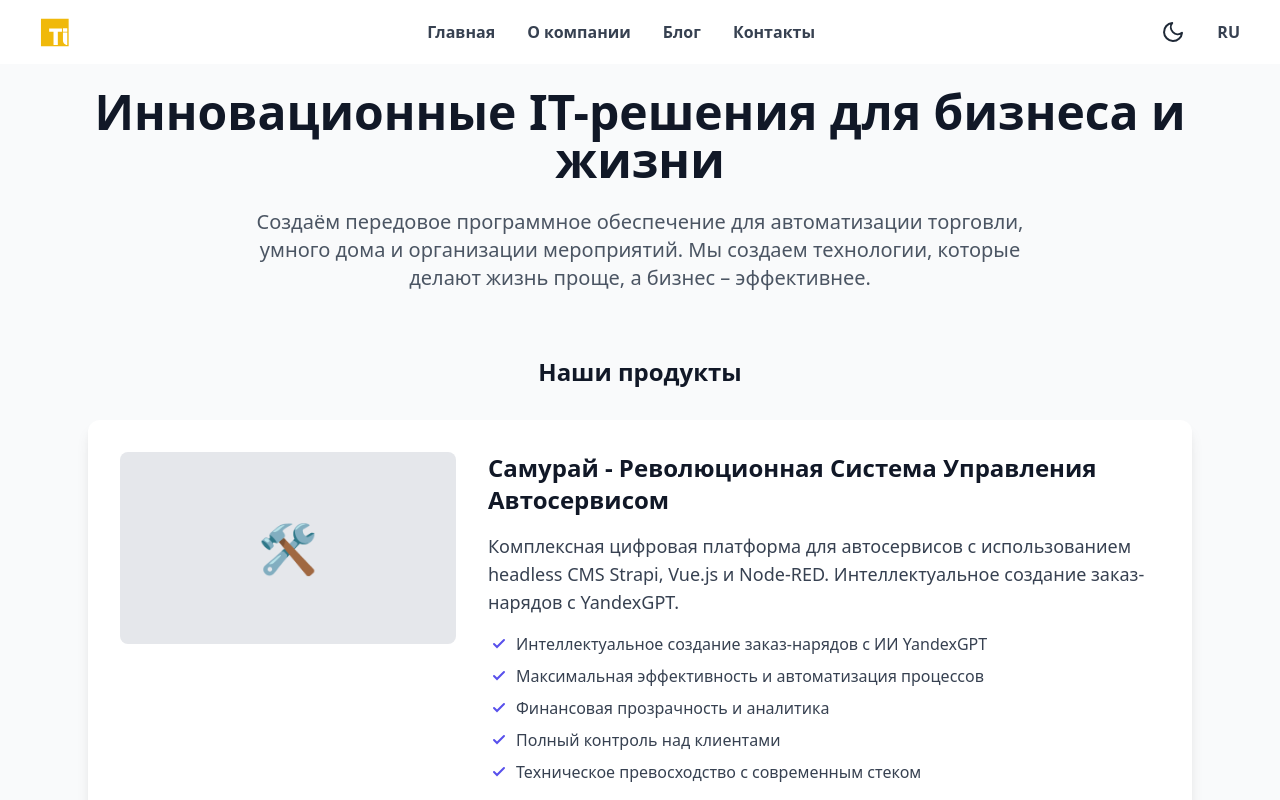
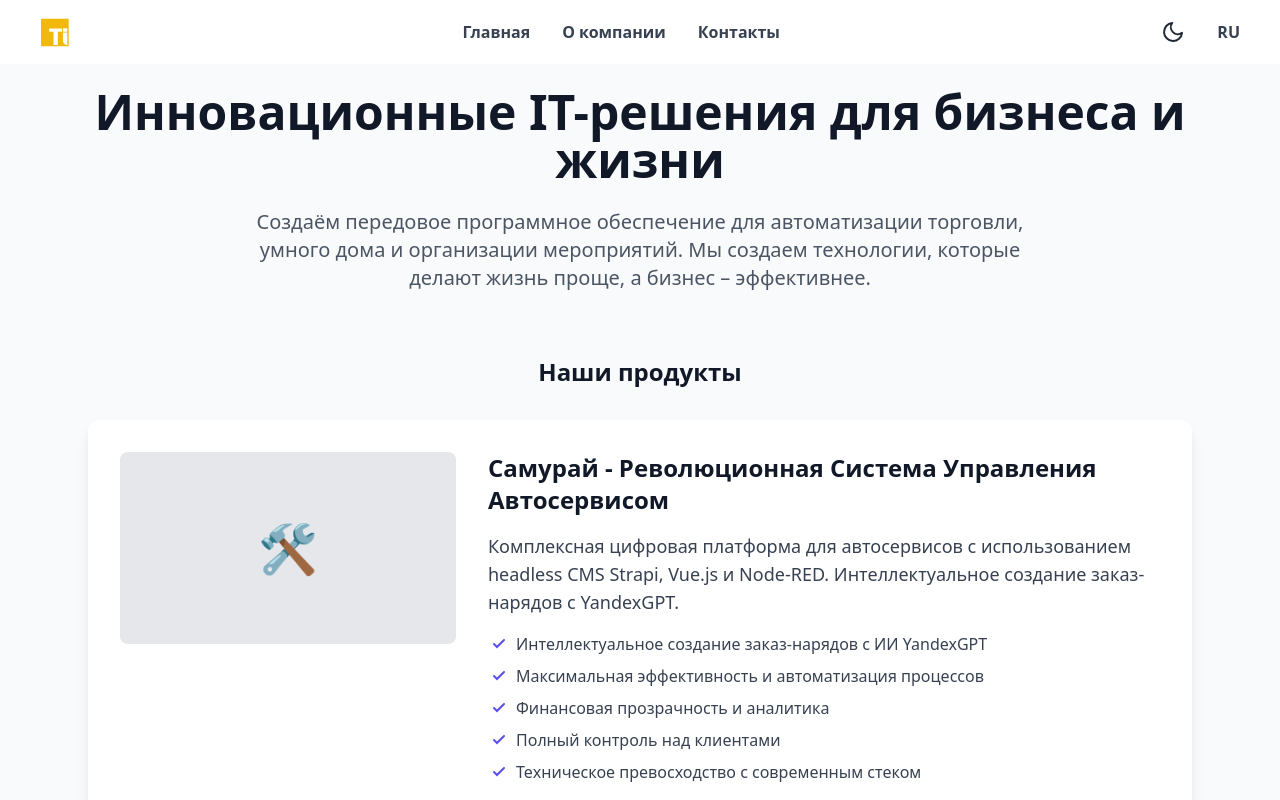
Before and after one commit to ti-rudin/ti-soft.ru, a Vue app: page / in a window 1280 px wide. Shown: the top 800 px of the page. Built offline with nearby package versions, Linux system fonts and the light colour scheme.

Commit message:
`Removed and commented out links to "/blog" in App.vue`

```diff
--- a/src/App.vue
+++ b/src/App.vue
@@ -29,9 +29,11 @@
               <router-link to="/about" class="flex items-center px-3 py-2 text-gray-700 dark:text-gray-300 hover:text-blue-600 dark:hover:text-blue-400 font-semibold">
                 {{ translations.about[currentLanguage] }}
               </router-link>
-              <router-link to="/blog" class="flex items-center px-3 py-2 text-gray-700 dark:text-gray-300 hover:text-blue-600 dark:hover:text-blue-400 font-semibold">
+              <!--
+                       <router-link to="/blog" class="flex items-center px-3 py-2 text-gray-700 dark:text-gray-300 hover:text-blue-600 dark:hover:text-blue-400 font-semibold">
                 {{ translations.blog[currentLanguage] }}
               </router-link>
+              -->
               <router-link to="/contacts" class="flex items-center px-3 py-2 text-gray-700 dark:text-gray-300 hover:text-blue-600 dark:hover:text-blue-400 font-semibold">
                 {{ translations.contacts[currentLanguage] }}
               </router-link>
@@ -74,9 +76,12 @@
         <router-link @click="closeMobileMenu" to="/about" class="block px-3 py-2 rounded-md text-base font-medium text-gray-700 dark:text-gray-300 hover:bg-gray-200 dark:hover:bg-gray-700">
           {{ translations.about[currentLanguage] }}
         </router-link>
+        <!--
         <router-link @click="closeMobileMenu" to="/blog" class="block px-3 py-2 rounded-md text-base font-medium text-gray-700 dark:text-gray-300 hover:bg-gray-200 dark:hover:bg-gray-700">
           {{ translations.blog[currentLanguage] }}
         </router-link>
+        -->
+
         <router-link @click="closeMobileMenu" to="/contacts" class="block px-3 py-2 rounded-md text-base font-medium text-gray-700 dark:text-gray-300 hover:bg-gray-200 dark:hover:bg-gray-700">
           {{ translations.contacts[currentLanguage] }}
         </router-link>
```
